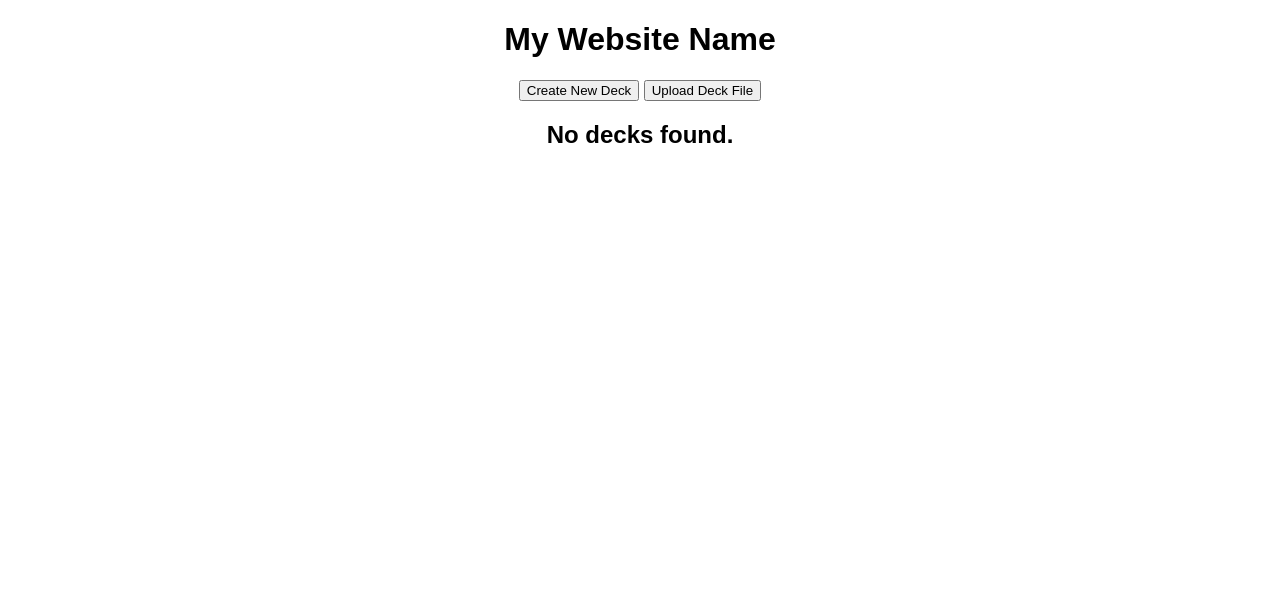
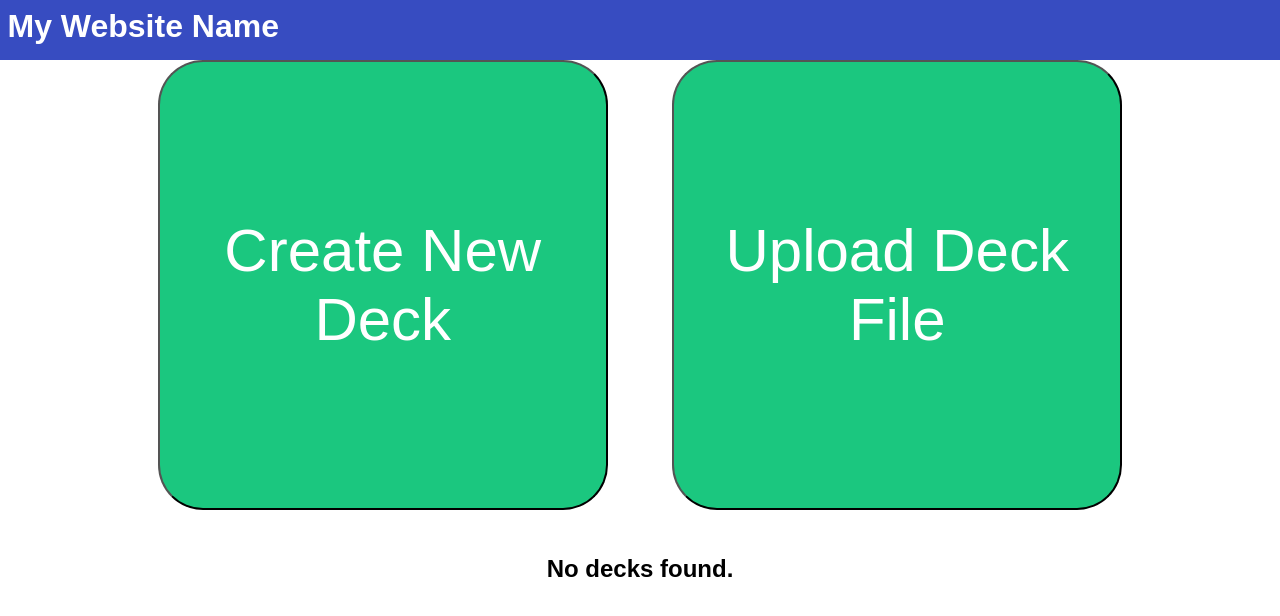
Before and after one commit to etgertz/LeitnerStudyCardProgram, a plain HTML site: page index.html in a window 1280 px wide. Drawn offline with Linux system fonts and the light colour scheme.

Commit message:
Added color variables, banner styling.

```diff
--- a/style.css
+++ b/style.css
@@ -1,24 +1,68 @@
+:root{
+    --primary-color1: rgb(70,95,238);
+    --primary-color2: rgb(55,76,193);
+    --accent-color1: rgb(27, 199, 127);
+    --accent-color2:  rgb(23, 166, 106);
+    --highlight-color1: rgb(249, 135, 107);
+    --highlight-color2: rgb(244, 90, 72);
+}
+
 body {
     font-family: Arial, sans-serif;
     text-align: center;
+    margin: 0;
 }
 
-.item-button{
+h1 {
+    padding: 7.5px;
+    margin: 0;
+    align-items: center;
+    text-align: left;
+    background-color: var(--primary-color2);
     color: white;
-    background-color: rgb(70,95,238);
+    width: 100%;
+    height: 45px;
+}
+
+.bin-button{
+    color: white;
+    background-color: var(--primary-color2);
     width: 200px;
     height: 200px;
     border-radius: 20px;
     margin-left: 10px;
     margin-right: 10px;
     margin-bottom: 25px;
+    font-size: 15px;
 }
 
-.item-button:hover {
-    background-color: rgb(55,76,193);
+.bin-button:hover {
+    background-color: var(--primary-color2);
     width: 190px;
     height: 190px;
     margin-left: 15px;
     margin-right: 15px;
     margin-bottom: 35px;
 }
+
+.select-button {
+    color: white;
+    background-color: var(--accent-color1);
+    width: 450px;
+    height: 450px;
+    border-radius: 45px;
+    margin-left: 30px;
+    margin-right: 30px;
+    margin-bottom: 25px;
+    font-size: 60px;
+}
+
+.select-button:hover {
+    background-color: var(--accent-color2);
+    width: 440px;
+    height: 440px;
+    margin-left: 35px;
+    margin-right: 35px;
+    margin-bottom: 35px;
+    font-size: 58.666px;
+}
```
